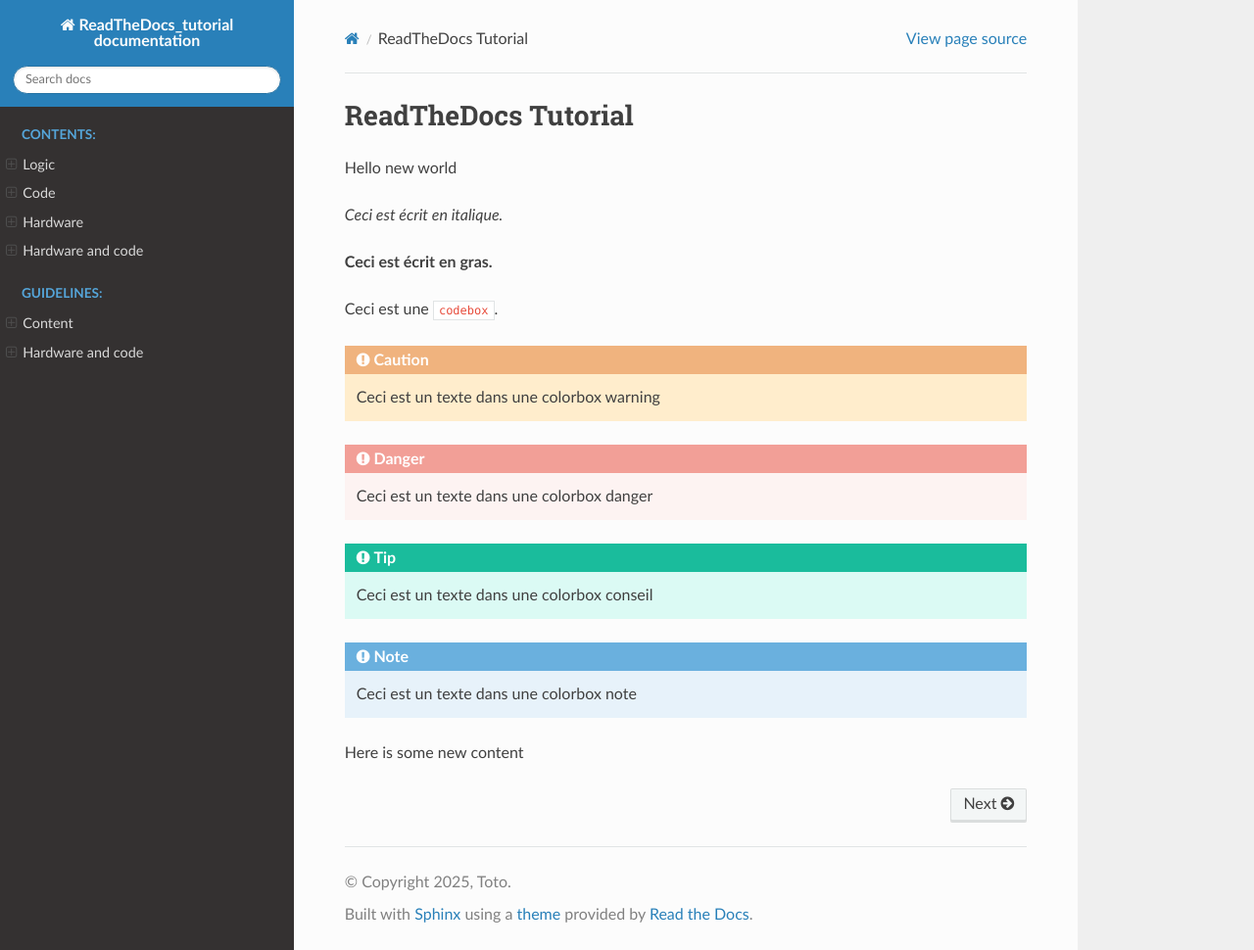
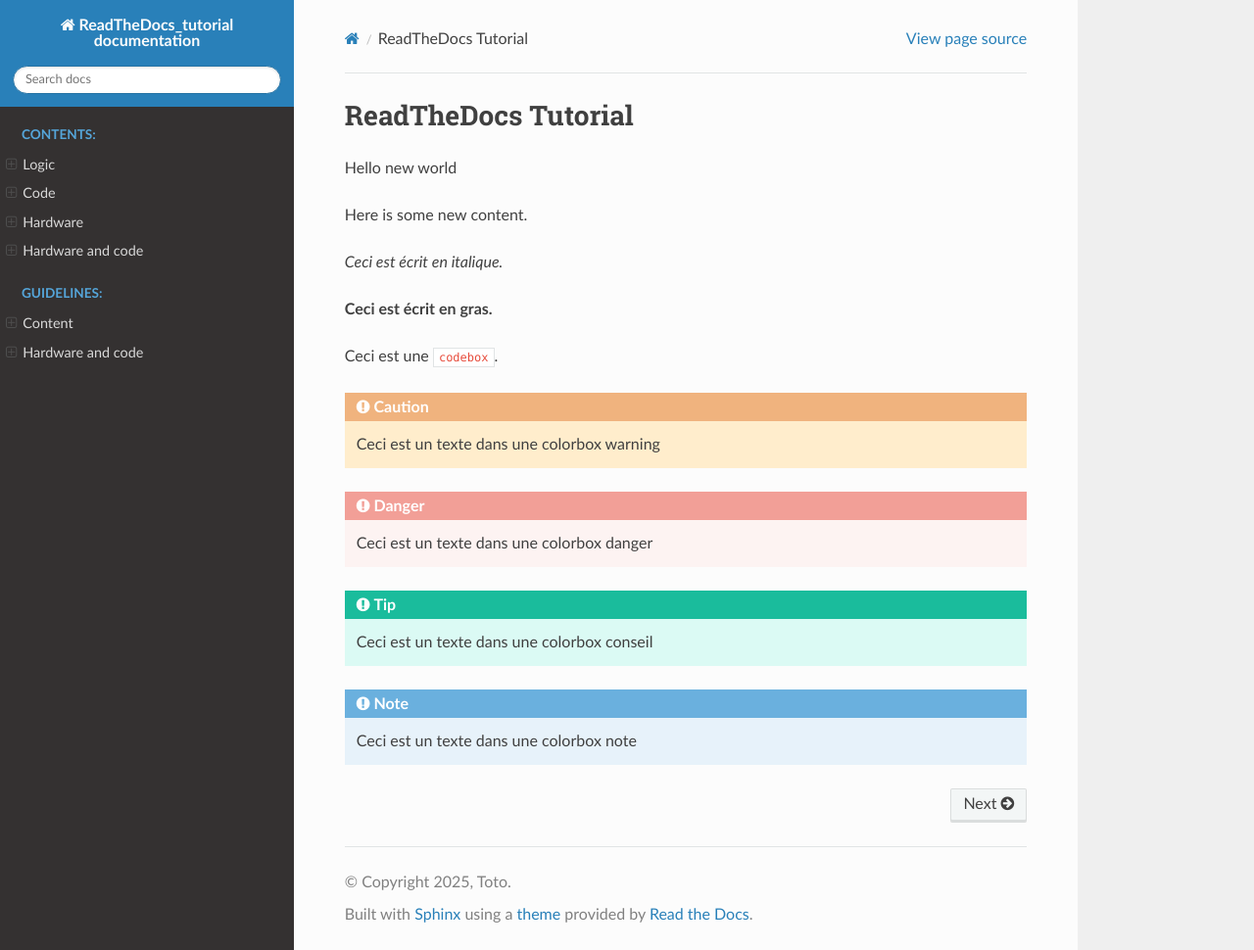
Before and after one commit to Enzo-M25/documentation_rtd_test, a Sphinx documentation site: the page built from source/index.rst, in a window 1280 px wide and 970 px high. Shown: the whole window at 98% size. Built offline with Sphinx 7.4.7 and the Read the Docs theme 3.1.0, drawn with Linux system fonts in a browser that asks for light colours; some of the changed lines change nothing that is shown.

Commit message:
added new line 2

```diff
--- a/source/index.rst
+++ b/source/index.rst
@@ -3,6 +3,8 @@ ReadTheDocs Tutorial
 ====================
 
 Hello new world
+
+Here is some new content.
 
 *Ceci est écrit en italique.*
 
@@ -22,8 +24,6 @@ Ceci est une ``codebox``.
 .. note::
    Ceci est un texte dans une colorbox note
 
-Here is some new content
-
 .. toctree::
    :maxdepth: 2
    :hidden:
```
